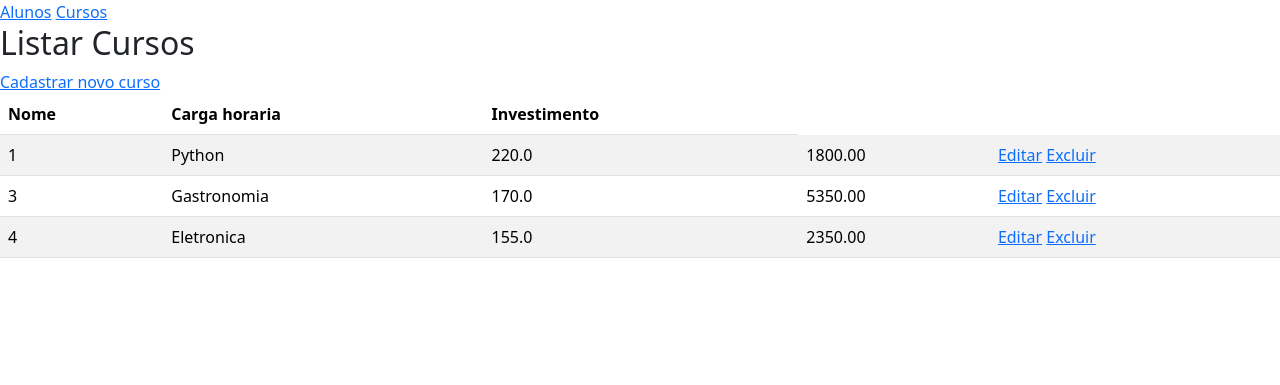
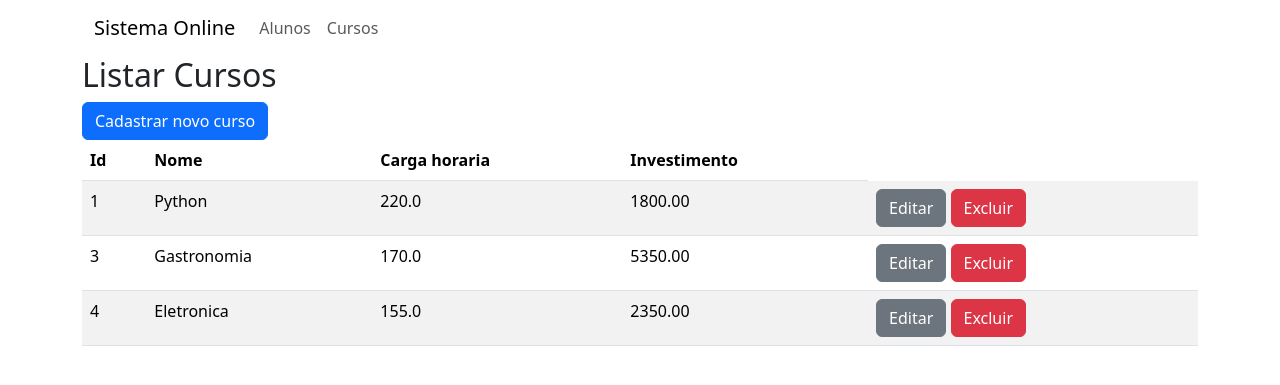
Before and after one commit to GabrielGomesAlvess/sistema-online-Django-, a Django app: page /teste/listar_cursos in a window 1280 px wide. Shown: the top 385 px of the page. Run offline with Django 5.2, Linux system fonts and the light colour scheme; data comes from the database, SQL or seed files in the repository; both versions use the stored data as it was after the commit; some libraries are stand-ins or nearby versions.

Commit message:
alunos-curso

```diff
--- a/templates/base.html
+++ b/templates/base.html
@@ -10,12 +10,44 @@
 </head>
 
 <body>
-    <a href="{% url 'listar_alunos' %}">Alunos</a>
-    <a href="{% url 'listar_cursos' %}">Cursos</a>
 
-    {% block content %}
-    {% endblock %}
+    <div class="container">
+
+        <nav class="navbar navbar-expand-lg">
+            <div class="container-fluid">
+                <a class="navbar-brand" href="#">
+                    Sistema Online</a>
+                <button class="navbar-toggler" type="button"
+                     data-bs-toggle="collapse" data-bs-target="#menu"
+                     aria-controls="menu" aria-expanded="false"
+                     aria-label="Toggle navigation">
+                     <span>Menu</span>
+                </button>
+                <div class="collapse navbar-collapse" id="menu">
+                    <ul class="navbar-nav me-auto mb-2 mb-lg-0">
+                        <li class="list-item">
+                            <a href="{% url 'listar_alunos' %}"
+                                class="nav-link">Alunos</a>
+                        </li>
+                        <li class="list-item">
+                            <a href="{% url 'listar_cursos' %}"
+                                class="nav-link">Cursos</a>
+                        </li>
+
+
+                    </ul>
+                </div>
+
+            </div>
+
+
+        </nav>
+
+
+        {% block content %}
+        {% endblock %}
+    </div>
 </body>
+
 {% bootstrap_javascript %}
-
 </html>
--- a/teste/templates/incluir_aluno.html
+++ b/teste/templates/incluir_aluno.html
@@ -1,10 +1,12 @@
 {% extends 'base.html' %}
+{% load django_bootstrap5 %}
 {% block content %}
 <h2>Cadastro Aluno</h2>
 <form method="post">
-    {{ form }}
+    {% bootstrap_form form %}
     {% csrf_token %}
-    <input type="submit" value="Gravar" />
+    <input type="submit" value="Cadastrar"
+    class="btn btn-primary"/>
 </form>
 
 {% endblock %}
--- a/teste/templates/incluir_curso.html
+++ b/teste/templates/incluir_curso.html
@@ -1,10 +1,12 @@
 {% extends 'base.html' %}
+{% load django_bootstrap5 %}
 {% block content %}
 <h2>Cadastro Curso</h2>
 <form method="post">
-    {{ form }}
+    {% bootstrap_form form %}
     {% csrf_token %}
-    <input type="submit" value="Gravar" />
+    <input type="submit" value="Cadastrar"
+    class="btn btn-primary"/>
 </form>
 
 {% endblock %}
--- /dev/null
+++ b/teste/templates/inicio.html
@@ -0,0 +1,5 @@
+{% extends 'base.html' %}
+{% block content %}
+
+   <h2>Seja bem vindo.</h2>
+{% endblock %}
--- a/teste/templates/listar_curso.html
+++ b/teste/templates/listar_curso.html
@@ -2,11 +2,12 @@
 {% block content %}
 
 <h2>Listar Cursos</h2>
-<a href="{% url 'incluir_curso' %}">
+<a href="{% url 'incluir_curso' %}" class="btn btn-primary">
     Cadastrar novo curso</a>
 <table class="table table-striped">
     <thead>
         <tr>
+            <th>Id</th>
             <th>Nome</th>
             <th>Carga horaria</th>
             <th>Investimento</th>
@@ -20,8 +21,10 @@
             <td>{{a.carga_horaria}}</td>
             <td>{{a.investimento}}</td>
             <td>
-                <a href="{% url 'editar_curso' a.id %}">Editar</a>
-                <a href="{% url 'excluir_curso' a.id %}">Excluir</a>
+                <a href="{% url 'editar_curso' a.id %}"
+                class="btn btn-secondary">Editar</a>
+                <a href="{% url 'excluir_curso' a.id %}"
+                class="btn btn-danger">Excluir</a>
             </td>
         </tr>
         {% endfor %}
--- a/teste/views.py
+++ b/teste/views.py
@@ -7,15 +7,14 @@ from teste.models import Aluno, Curso
 
 # Create your views here.
 def index(request):
-    return HttpResponse("Ola, mundo! Agora é na web.")
-
+    return render(request, 'inicio.html')
 
 def novo(request):
     return HttpResponse("Essa é uma requisição")
 
 
 def listarAlunos(request):
-    alunos = Aluno.objects.all()
+    alunos = Aluno.objects.all().order_by('nome')
     return render(request, "listar_aluno.html", {"alunos": alunos})
 
 
```
Also changed, not shown: db.sqlite3.
